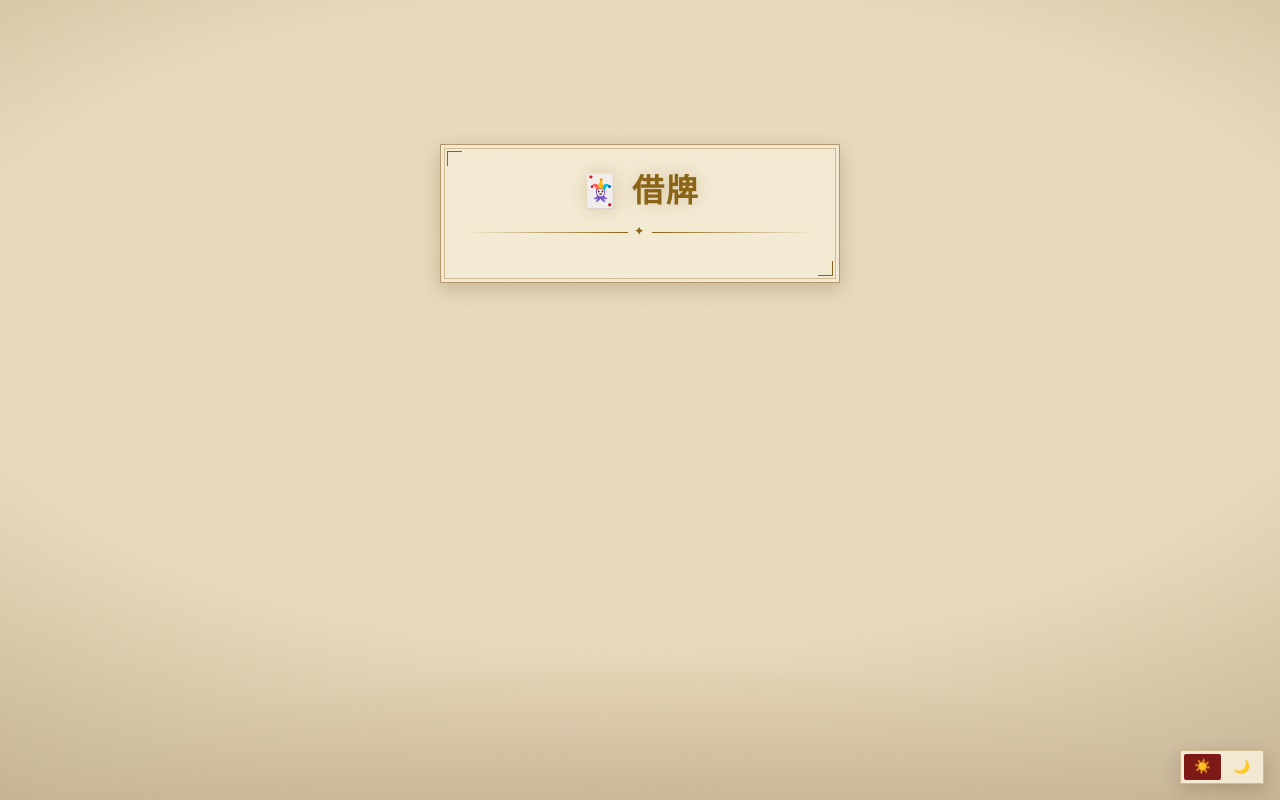
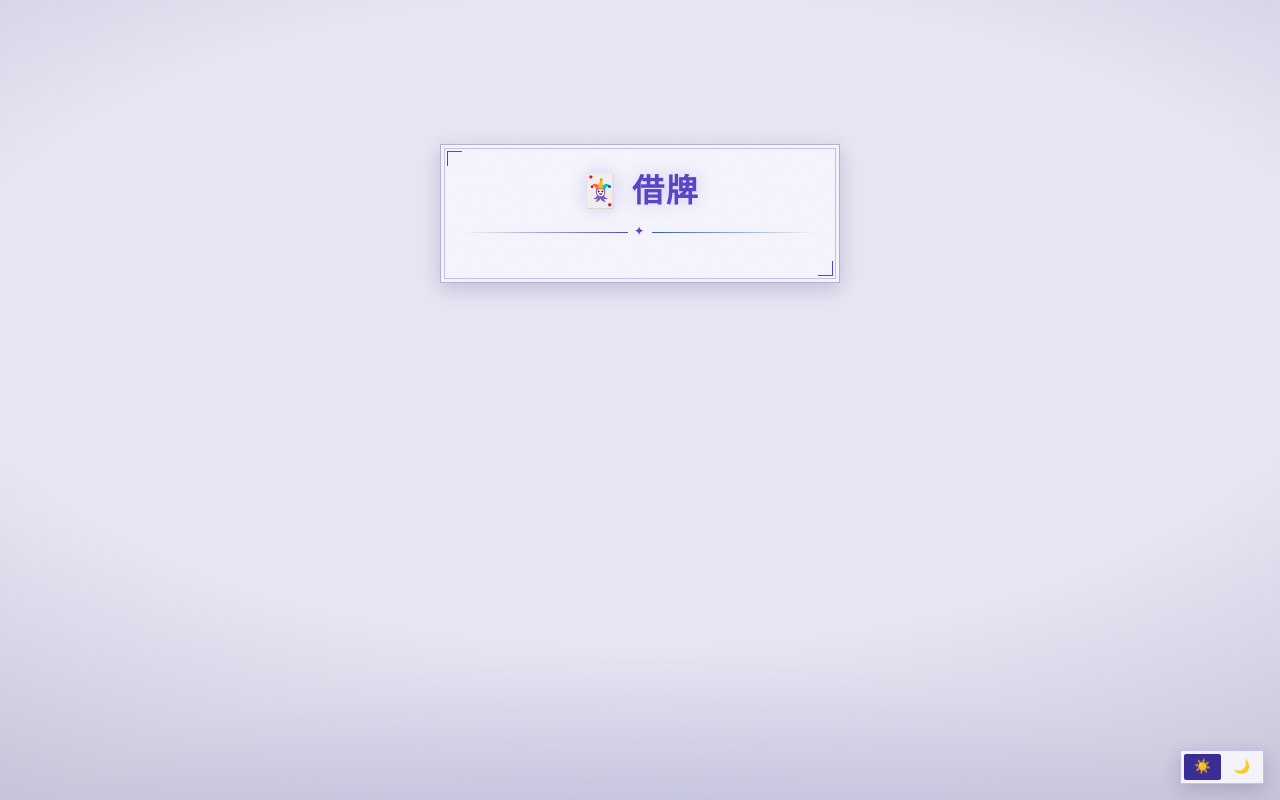
Before and after one commit to gan86650/cardLoan_GUI, a FastAPI app: page /login in a window 1280 px wide. Run offline with FastAPI, Linux system fonts and the light colour scheme; parts of the project's set-up code (start-up, migrations or seed data) failed here and were passed over.

Commit message:
Recolor the dark fantasy theme to blue, purple and black
Co-Authored-By: Claude Opus 5.5 (1M context) <noreply@anthropic.com>

```diff
--- a/static/style.css
+++ b/static/style.css
@@ -3,74 +3,77 @@
    深色是主要風格；淺色是「羊皮紙」版。data-theme 由右下角的切換按鈕設定，沒設定時跟隨系統。 */
 :root {
   color-scheme: light;
-  --bg: #e6d8b9;
-  --vignette: rgba(70, 40, 10, .35);
-  --ember: rgba(150, 60, 20, .12);
-  --surface: #f3e9d2;
-  --surface-2: #ebdfc3;
-  --text: #2a1c10;
-  --muted: #6e5a42;
-  --border: #b4966a;
-  --gold: #8a6417;
-  --gold-soft: rgba(138, 100, 23, .35);
-  --crimson: #7d1a17;
-  --on-crimson: #f6e7c4;
-  --glow: rgba(138, 100, 23, .25);
-  --ok-bg: rgba(80, 110, 40, .12);
-  --ok-text: #3f5e1c;
-  --err-bg: rgba(125, 26, 23, .1);
-  --err-text: #7d1a17;
-  --warn: #a8361a;
-  --row-hover: rgba(138, 100, 23, .08);
-  --shadow: 0 6px 18px rgba(60, 35, 10, .2);
+  --bg: #e6e4f2;
+  --vignette: rgba(40, 30, 90, .28);
+  --ember: rgba(60, 90, 200, .12);
+  --surface: #f4f3fb;
+  --surface-2: #ebe9f6;
+  --text: #1c1a33;
+  --muted: #5f5b80;
+  --border: #b3aedb;
+  --gold: #5a45c9;
+  --gold-soft: rgba(90, 69, 201, .3);
+  --blue: #2f5fc4;
+  --crimson: #3b2d96;
+  --on-crimson: #ffffff;
+  --glow: rgba(90, 69, 201, .22);
+  --ok-bg: rgba(40, 130, 90, .1);
+  --ok-text: #1f6b4a;
+  --err-bg: rgba(190, 40, 80, .1);
+  --err-text: #a62650;
+  --warn: #c2365a;
+  --row-hover: rgba(90, 69, 201, .07);
+  --shadow: 0 6px 18px rgba(30, 20, 80, .18);
 }
 
 @media (prefers-color-scheme: dark) {
   :root:not([data-theme="light"]) {
     color-scheme: dark;
-    --bg: #0c0a09;
+    --bg: #07070d;
     --vignette: rgba(0, 0, 0, .75);
-    --ember: rgba(140, 40, 20, .16);
-    --surface: #16120f;
-    --surface-2: #1d1814;
-    --text: #e6dcc6;
-    --muted: #9a8b74;
-    --border: #3b3024;
-    --gold: #c9a24a;
-    --gold-soft: rgba(201, 162, 74, .3);
-    --crimson: #6e1414;
-    --on-crimson: #f1dfb2;
-    --glow: rgba(214, 160, 70, .35);
+    --ember: rgba(90, 50, 200, .2);
+    --surface: #11111c;
+    --surface-2: #181829;
+    --text: #e3e2f2;
+    --muted: #8f8cab;
+    --border: #2a2945;
+    --gold: #a48cff;
+    --gold-soft: rgba(164, 140, 255, .3);
+  --blue: #6ea8ff;
+    --crimson: #3a2a8c;
+    --on-crimson: #ece8ff;
+    --glow: rgba(120, 110, 255, .35);
     --ok-bg: rgba(120, 150, 80, .1);
     --ok-text: #a9c47f;
-    --err-bg: rgba(160, 30, 30, .14);
-    --err-text: #e0786a;
-    --warn: #e0662f;
-    --row-hover: rgba(201, 162, 74, .06);
+    --err-bg: rgba(200, 40, 90, .14);
+    --err-text: #ff7d9c;
+    --warn: #ff6f91;
+    --row-hover: rgba(164, 140, 255, .07);
     --shadow: 0 10px 30px rgba(0, 0, 0, .6);
   }
 }
 :root[data-theme="dark"] {
   color-scheme: dark;
-  --bg: #0c0a09;
+  --bg: #07070d;
   --vignette: rgba(0, 0, 0, .75);
-  --ember: rgba(140, 40, 20, .16);
-  --surface: #16120f;
-  --surface-2: #1d1814;
-  --text: #e6dcc6;
-  --muted: #9a8b74;
-  --border: #3b3024;
-  --gold: #c9a24a;
-  --gold-soft: rgba(201, 162, 74, .3);
-  --crimson: #6e1414;
-  --on-crimson: #f1dfb2;
-  --glow: rgba(214, 160, 70, .35);
+  --ember: rgba(90, 50, 200, .2);
+  --surface: #11111c;
+  --surface-2: #181829;
+  --text: #e3e2f2;
+  --muted: #8f8cab;
+  --border: #2a2945;
+  --gold: #a48cff;
+  --gold-soft: rgba(164, 140, 255, .3);
+  --blue: #6ea8ff;
+  --crimson: #3a2a8c;
+  --on-crimson: #ece8ff;
+  --glow: rgba(120, 110, 255, .35);
   --ok-bg: rgba(120, 150, 80, .1);
   --ok-text: #a9c47f;
-  --err-bg: rgba(160, 30, 30, .14);
-  --err-text: #e0786a;
-  --warn: #e0662f;
-  --row-hover: rgba(201, 162, 74, .06);
+  --err-bg: rgba(200, 40, 90, .14);
+  --err-text: #ff7d9c;
+  --warn: #ff6f91;
+  --row-hover: rgba(164, 140, 255, .07);
   --shadow: 0 10px 30px rgba(0, 0, 0, .6);
 }
 
@@ -253,16 +256,16 @@ input[type="checkbox"] { accent-color: var(--crimson); width: 16px; height: 16px
 
 button, .button {
   font: 600 .95rem var(--font-display); letter-spacing: .1em; cursor: pointer;
-  background: linear-gradient(180deg, #8a1c18, var(--crimson));
+  background: linear-gradient(180deg, #4b3bb5, var(--crimson));
   color: var(--on-crimson);
   border: 1px solid var(--gold); border-radius: 2px; padding: 9px 22px;
-  box-shadow: inset 0 0 0 2px var(--crimson), inset 0 0 0 3px rgba(241, 223, 178, .25);
+  box-shadow: inset 0 0 0 2px var(--crimson), inset 0 0 0 3px rgba(236, 232, 255, .22);
   align-self: flex-start;
   transition: box-shadow .2s, filter .2s;
 }
 button:hover, .button:hover {
   filter: brightness(1.12); text-decoration: none;
-  box-shadow: inset 0 0 0 2px var(--crimson), inset 0 0 0 3px rgba(241, 223, 178, .35), 0 0 16px var(--glow);
+  box-shadow: inset 0 0 0 2px var(--crimson), inset 0 0 0 3px rgba(236, 232, 255, .32), 0 0 16px var(--glow);
 }
 .button.secondary, .small-btn.secondary, .secondary-btn {
   background: transparent; color: var(--gold); box-shadow: none;
@@ -402,3 +405,14 @@ h1 .avatar-lg { margin-right: 6px; vertical-align: -12px; }
 .avatar-edit { display: flex; gap: 20px; align-items: center; flex-wrap: wrap; }
 .picker-item .avatar { align-self: center; }
 input[type="file"] { font-size: .9rem; }
+
+/* ── 藍紫黑：藍色用在連結、表頭、統計數字，紫色用在標題、按鈕、選單 ───────── */
+a, code { color: var(--blue); }
+th { color: var(--blue); }
+.stat b { color: var(--blue); text-shadow: 0 0 14px rgba(110, 168, 255, .35); }
+.stat.warn b { color: var(--warn); }
+h1::after {
+  background:
+    linear-gradient(270deg, var(--gold), transparent) left center / calc(50% - 12px) 1px no-repeat,
+    linear-gradient(90deg, var(--blue), transparent) right center / calc(50% - 12px) 1px no-repeat;
+}
```
Also changed, not shown: other parts of static/style.css (+20 -20 lines).
